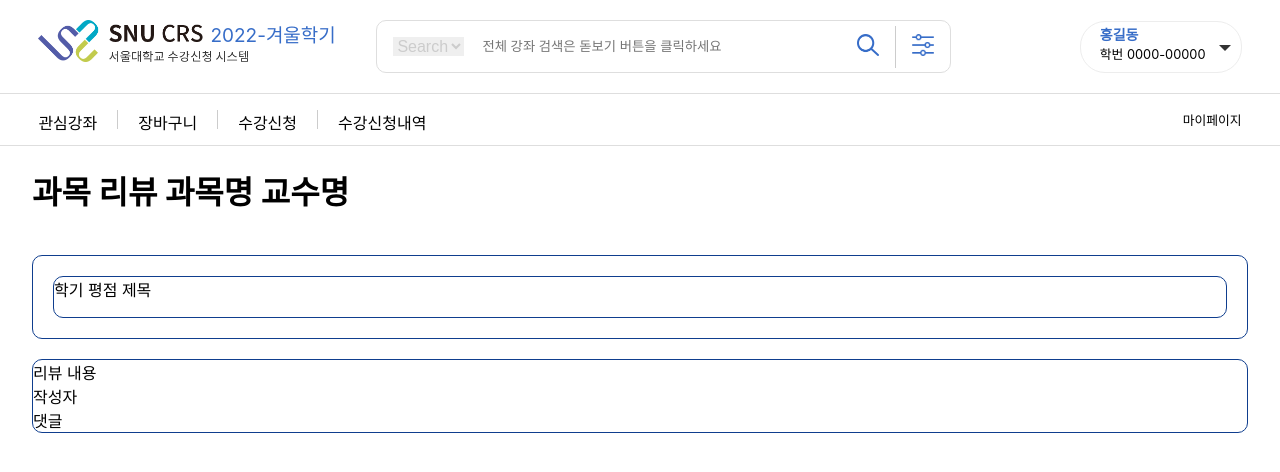
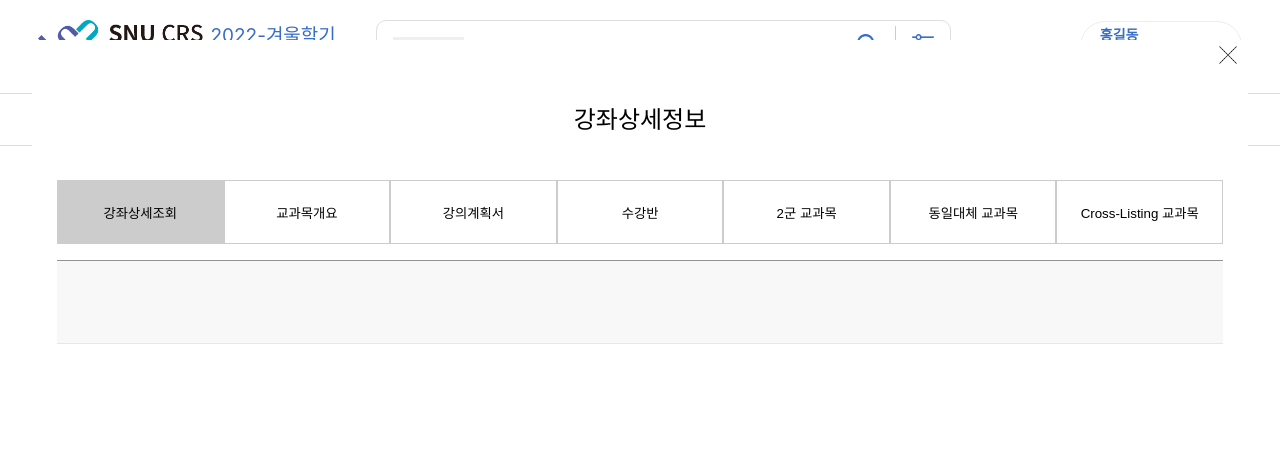
Before and after one commit to wafflestudio20-5/team8-web, a React (Create React App) app: page /review in a window 1280 px wide. Shown: the top 472 px of the page. Built offline with nearby package versions, Linux system fonts and the light colour scheme.

Commit message:
searchmodal

```diff
--- a/src/App.js
+++ b/src/App.js
@@ -7,8 +7,8 @@ import Coursedetail from './Coursedetail'
 import Searchcourse from './Searchcourse'
 import Review from './Review'
 function App() {
-  const [modal, setModal] = useState(false)
-  const [searchopen, setSearchopen] = useState(false)
+  const [modal, setModal] = useState(true)
+  const [searchopen, setSearchopen] = useState(true)
   return (
     <div>
       <Header searchopen={searchopen} setSearchopen={setSearchopen} />
--- a/src/Coursedetail.js
+++ b/src/Coursedetail.js
@@ -1,12 +1,12 @@
 import styled from 'styled-components'
 import React, { useState } from 'react'
 const Wrapper = styled.div`
-  width: 90%;
-  height: 90%;
+  width: 95%;
+  height: 95%;
   background-color: #fff;
   position: absolute;
   bottom: 0;
-  right: 5%;
+  right: 2.5%;
   display: flex;
   flex-direction: column;
 `
@@ -40,11 +40,13 @@ const Header = styled.div`
   text-align: center;
   div {
     margin: auto;
-
     width: fit-content;
   }
 `
-const Container = styled.div``
+const Container = styled.div`
+  padding: 0 25px;
+  overflow: auto;
+`
 const Tap = styled.ul`
   display: flex;
   justify-content: space-between;
--- a/src/Header.js
+++ b/src/Header.js
@@ -45,18 +45,12 @@ const Header = ({ setSearchopen, searchopen }) => {
           className="accountinfo"
           onClick={() => {
             axios
-              .post(
-                'http://ec2-13-125-66-192.ap-northeast-2.compute.amazonaws.com:8000/user/login/',
-                {
-                  email: 'test@naver.com',
-                  password: 'pass2580',
-                },
-                {
-                  withCredentials: true,
-                },
-              )
+              .get(`https://snu-sugang.o-r.kr/lectures/?page=1`)
               .then((res) => {
                 console.log(res)
+              })
+              .catch((err) => {
+                console.log(err)
               })
           }}
         >
--- a/src/Searchcourse.js
+++ b/src/Searchcourse.js
@@ -43,9 +43,10 @@ const Top = styled.div`
   margin: 0 auto;
   width: 90%;
   span {
-    font-size: 20px;
+    font-size: 14px;
   }
   button:first-child {
+    height: 26px;
     border: 1px solid #e5e5e5;
     border-radius: 18px;
     background: #fff;
@@ -59,11 +60,19 @@ const Top = styled.div`
     background-image: url('/reset.png');
     background-repeat: no-repeat;
     background-size: 100% 100%;
+    transition: transform 0.3s;
     vertical-align: middle;
     width: 15px;
     height: 15px;
     margin-top: -2px;
     margin-right: 3px;
+  }
+  button:first-child:hover:before {
+    transform: rotate(180deg);
+  }
+  input[type='reset'] {
+    border: none;
+    background: none;
   }
   div {
     display: flex;
@@ -71,15 +80,87 @@ const Top = styled.div`
   }
 `
 const Content = styled.div`
-  height: 80%;
+  margin-top: 5%;
+  height: 60%;
+  display: flex;
+  flex-direction: row;
+  > div {
+    width: 50%;
+    padding: 0 20px;
+    display: flex;
+    flex-direction: column;
+    gap: 10px;
+  }
+  > div:first-child {
+    border-right: 1px solid #d3d5e4;
+  }
 `
+const Searchitem = styled.div`
+  display: flex;
+  align-items: center;
+  span:not(:last-child) {
+    width: 20%;
+  }
+  > div {
+    width: 70%;
+    display: flex;
+    flex-wrap: wrap;
+  }
+  select {
+    width: 45%;
+    margin: 5px;
+    height: 34px;
+    font-size: 12px;
+    color: #666;
+  }
+  input + span {
+    font-size: 10px;
+    color: #666;
+  }
+  input[type='text'] {
+    height: 25px;
+    margin: 5px;
+    width: 90%;
+  }
+  input[type='checkbox'] {
+    margin: 5px;
+  }
+  input[type='checkbox'] + span {
+    font-size: 12px;
+    color: #666;
+  }
+`
+const Searchselect = ({ selectdata }) => {
+  return (
+    <select>
+      <option>전체</option>
+      {selectdata.map((data) => {
+        return <option key={data}>{data}</option>
+      })}
+    </select>
+  )
+}
 const Searchcourse = ({ setSearchopen, searchopen }) => {
+  const subject = [
+    '교양',
+    '전필',
+    '전선',
+    '일선',
+    '교직',
+    '논문',
+    '대학원',
+    '공통',
+    '학사',
+  ]
   return (
     <Wrapper searchopen={searchopen}>
+      <form>
         <Top>
           <span>상세검색 년도 강좌를 검색합니다.</span>
           <div>
-          <button>초기화</button>
+            <button>
+              <input type="reset" />
+            </button>
             <Close
               onClick={() => {
                 setSearchopen(false)
@@ -89,8 +170,68 @@ const Searchcourse = ({ setSearchopen, searchopen }) => {
             </Close>
           </div>
         </Top>
-      <Content></Content>
+        <Content>
+          <div>
+            <Searchitem>
+              <span>학년</span>
+              <div>
+                <Searchselect selectdata={['학사']} />
+                <Searchselect selectdata={['1학년']} />
+              </div>
+            </Searchitem>
+            <Searchitem>
+              <span>개설학과</span>
+              <div>
+                <Searchselect selectdata={['']} />
+                <Searchselect selectdata={['']} />
+                <Searchselect selectdata={['']} />
+              </div>
+            </Searchitem>
+            <Searchitem>
+              <span>교과구분</span>
+              <div>
+                {subject.map((data) => (
+                  <div key={data}>
+                    <input type="checkbox" />
+                    <span>{data}</span>
+                  </div>
+                ))}
+              </div>
+            </Searchitem>
+          </div>
+          <div>
+            <Searchitem>
+              <span>교양영역</span>
+              <div>
+                <Searchselect
+                  selectdata={[
+                    '학문의 기초',
+                    '학문의 세계',
+                    '선택교양',
+                    '전공영역',
+                  ]}
+                />
+                <Searchselect selectdata={['']} />
+              </div>
+            </Searchitem>
+            <Searchitem>
+              <span>과정구분</span>
+              <Searchselect selectdata={['학사', '대학원']} />
+            </Searchitem>
+            <Searchitem>
+              <span>검색제외 설정</span>
+              <div>
+                <input type="text" />
+                <span>
+                  입력하는 단어가 포함된 강좌명을 검색결과에서 제외하라는 조건을
+                  설정합니다. 여러 개의 단어는 쉼표(,)로 구분해서 입력하세요.
+                </span>
+              </div>
+            </Searchitem>
+          </div>
+        </Content>
         <Footer>검색</Footer>
+      </form>
     </Wrapper>
   )
 }
```
Also changed, not shown: src/setupProxy.js (deleted, +0 -11 lines). Lines whose indentation alone changed are shown as unchanged.
